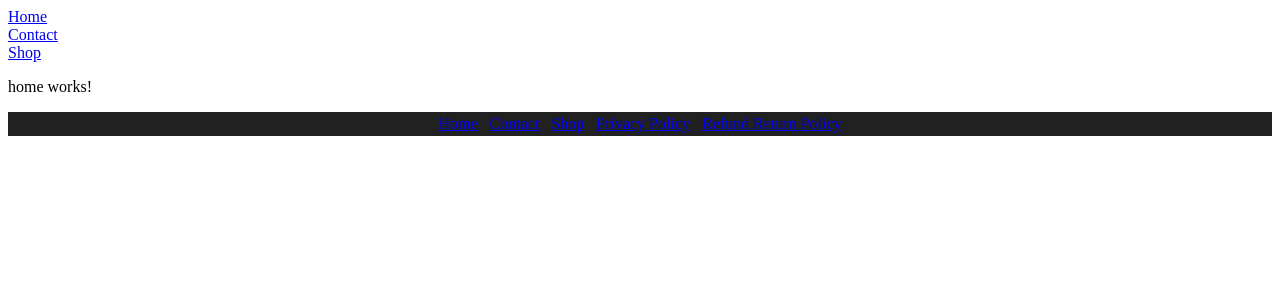
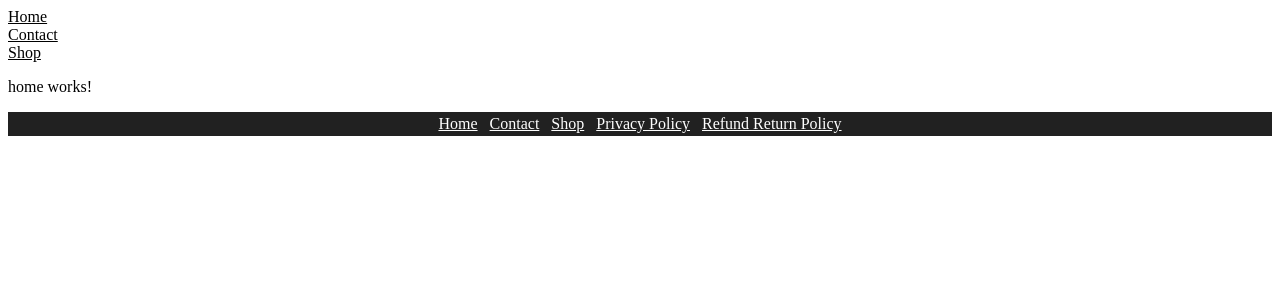
Before and after one commit to ExoMovement/website, an Angular app: page / in a window 1280 px wide. Shown: the top 300 px of the page. Built offline with nearby package versions, Linux system fonts and the light colour scheme.

Commit message:
Links only change color when hovered, not clicked

```diff
--- a/src/styles.css
+++ b/src/styles.css
@@ -1 +1,7 @@
 /* You can add global styles to this file, and also import other style files */
+a, a:visited, a:active {
+    color: inherit;
+  }
+a:hover {
+    color: #8AAAE5;
+}
```
